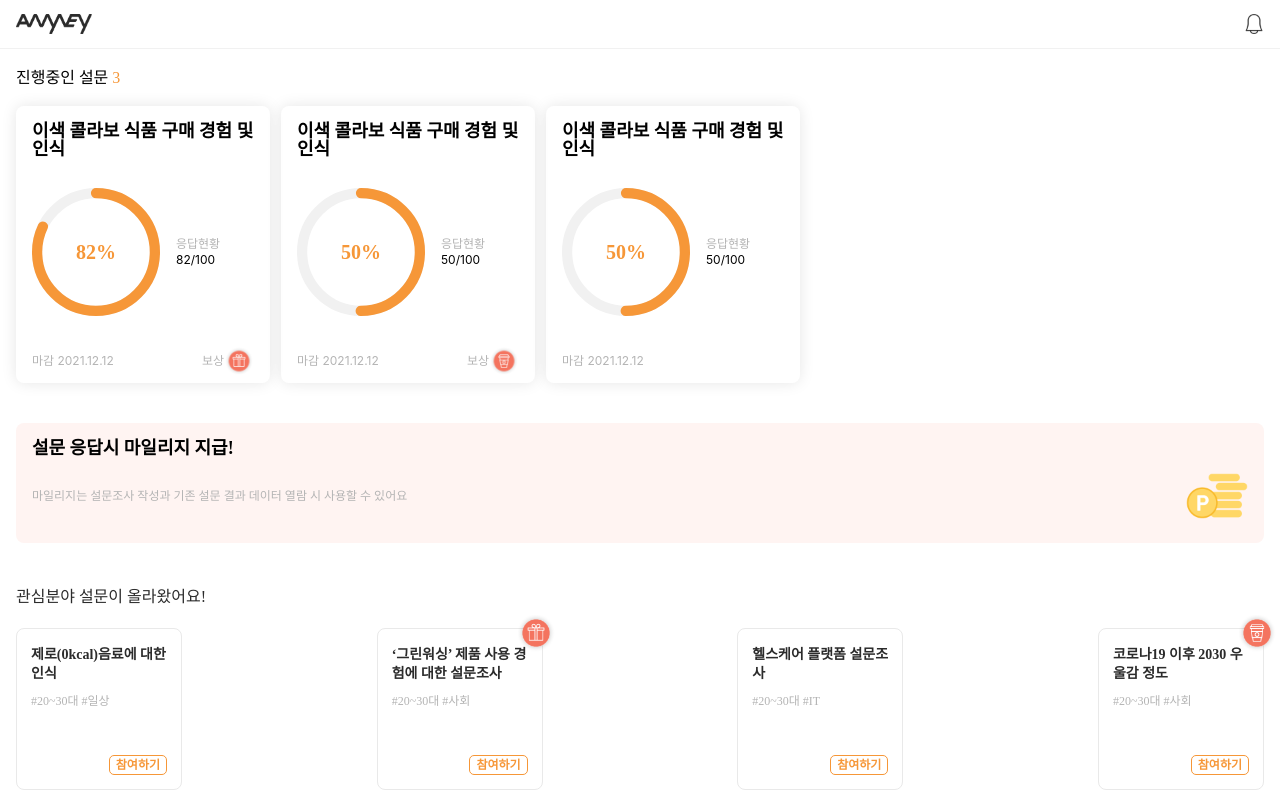
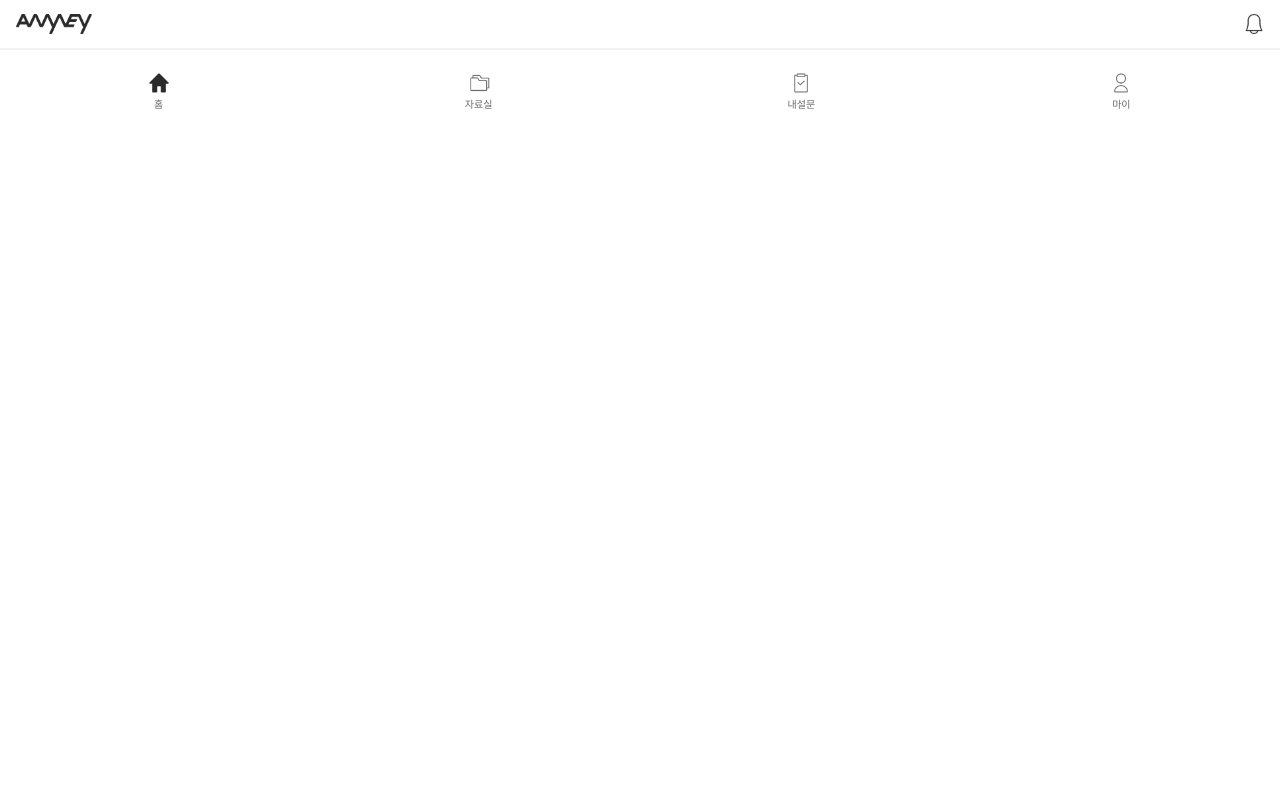
Before and after one commit to Lee-Seonghyun316/AnyVey, a React (Create React App) app: page /reference in a window 1280 px wide. Shown: the top 800 px of the page. Built offline with nearby package versions, Linux system fonts and the light colour scheme.

Commit message:
feat: react-router

```diff
--- a/package.json
+++ b/package.json
@@ -16,6 +16,7 @@
     "react-circular-progressbar": "^2.0.4",
     "react-dom": "^17.0.2",
     "react-redux": "^7.2.6",
+    "react-router-dom": "^6.0.2",
     "react-scripts": "4.0.3",
     "styled-components": "^5.3.3",
     "styled-reset": "^4.3.4",
--- a/src/App.tsx
+++ b/src/App.tsx
@@ -1,9 +1,18 @@
 import React from 'react';
 import './App.css';
 import Home from './features/home/home';
+import { BrowserRouter, Routes, Route } from 'react-router-dom';
+import Reference from './features/reference/reference';
 
 const App = function () {
-  return <Home />;
+  return (
+    <BrowserRouter>
+      <Routes>
+        <Route path="/" element={<Home />} />
+        <Route path="reference" element={<Reference />} />
+      </Routes>
+    </BrowserRouter>
+  );
 };
 
 export default App;
--- /dev/null
+++ b/src/features/reference/reference.tsx
@@ -0,0 +1,17 @@
+import React from 'react';
+import styled from 'styled-components';
+import BottomBar from '../bottomBar/bottomBar';
+import Header from '../header/header';
+
+const Reference = () => {
+  return (
+    <ReferenceContainer>
+      <Header />
+      <BottomBar />
+    </ReferenceContainer>
+  );
+};
+
+export default Reference;
+
+const ReferenceContainer = styled.section``;
```
Also changed, not shown: src/common/images/hamberger.png (added), 1 other file (tests, documents, lock files or other folders).
